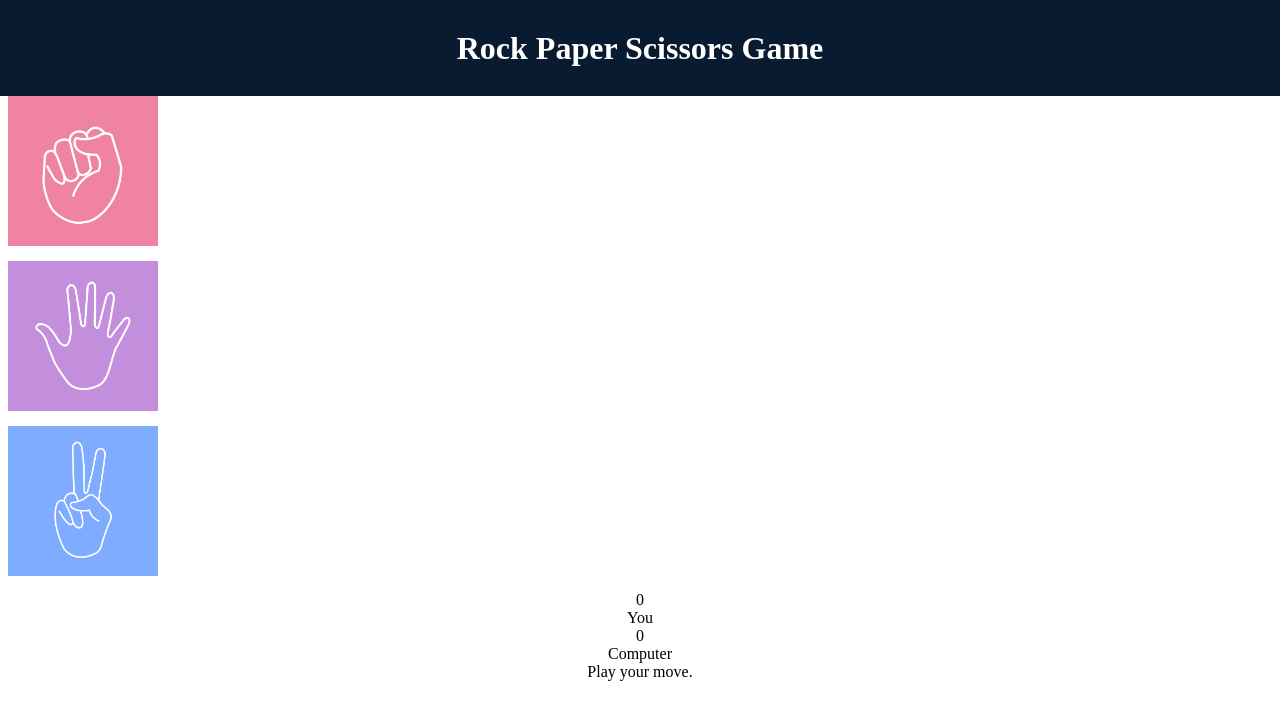
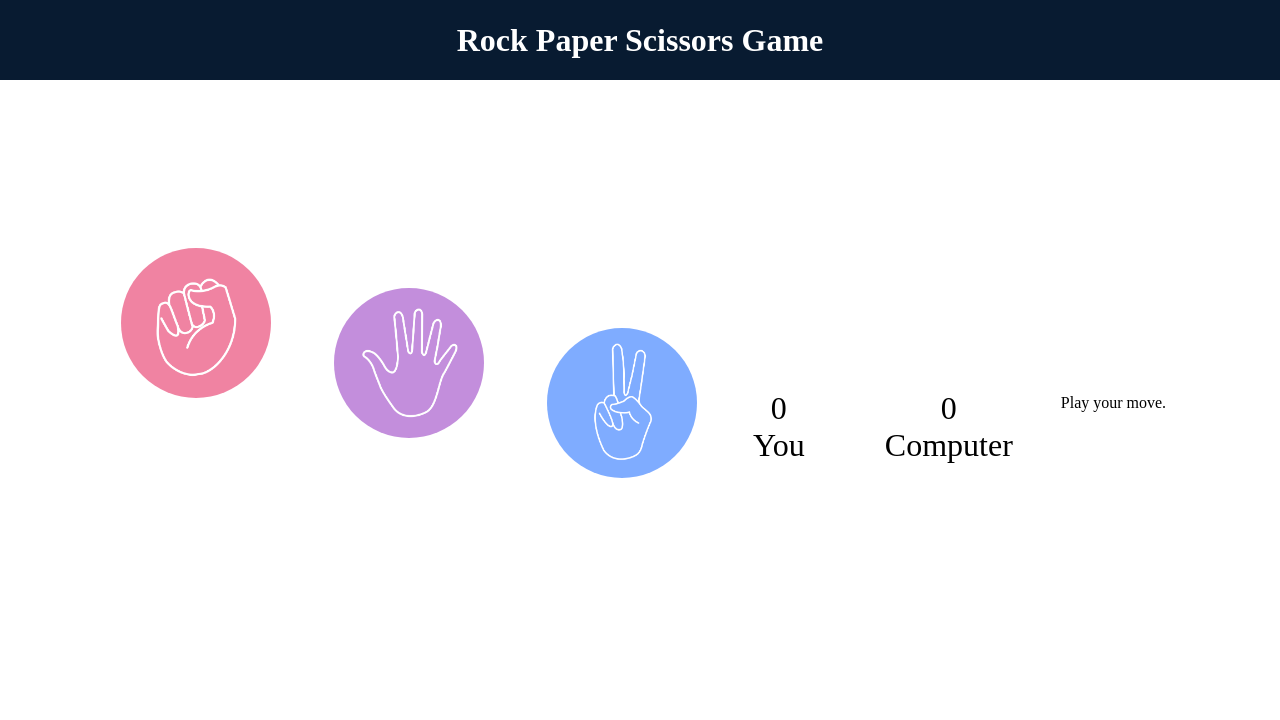
Before and after one commit to Fridayy12/Algorithmic-Fist, a plain HTML site: page index.html in a window 1280 px wide. Drawn offline with Linux system fonts and the light colour scheme.

Commit message:
.choices having error

```diff
--- a/style.css
+++ b/style.css
@@ -7,17 +7,44 @@
 h1 {
     background-color: #081b31;
     color: white;
-    height: 6rem;
-    line-height: 6rem;
+    height: 5rem;
+    line-height: 5rem;
 }
 
 .choice {
     height: 165px;
     width: 165px;
+    border-radius: 50%;
+    display: flex;
+    justify-content: center;
+    align-items: center;
+  }
+
+.choice:hover {
+    cursor: pointer;
+    background-color:#081b31;
 }
 
 img {
     height: 150px;
     width: 150px;
-    object-fit: cover;
+    object-fit:cover;
+    border-radius: 50%;
 }
+
+.choices {
+    display: flex;
+    justify-content:center;
+    align-items:center;
+    gap: 3rem;
+    margin-top: 5rem;
+}
+
+.score-board {
+    display: flex;
+    justify-content: center;
+    align-items: center;
+    font-size: 2rem;
+    margin-top: 3rem;
+    gap: 5rem;
+  }
```
